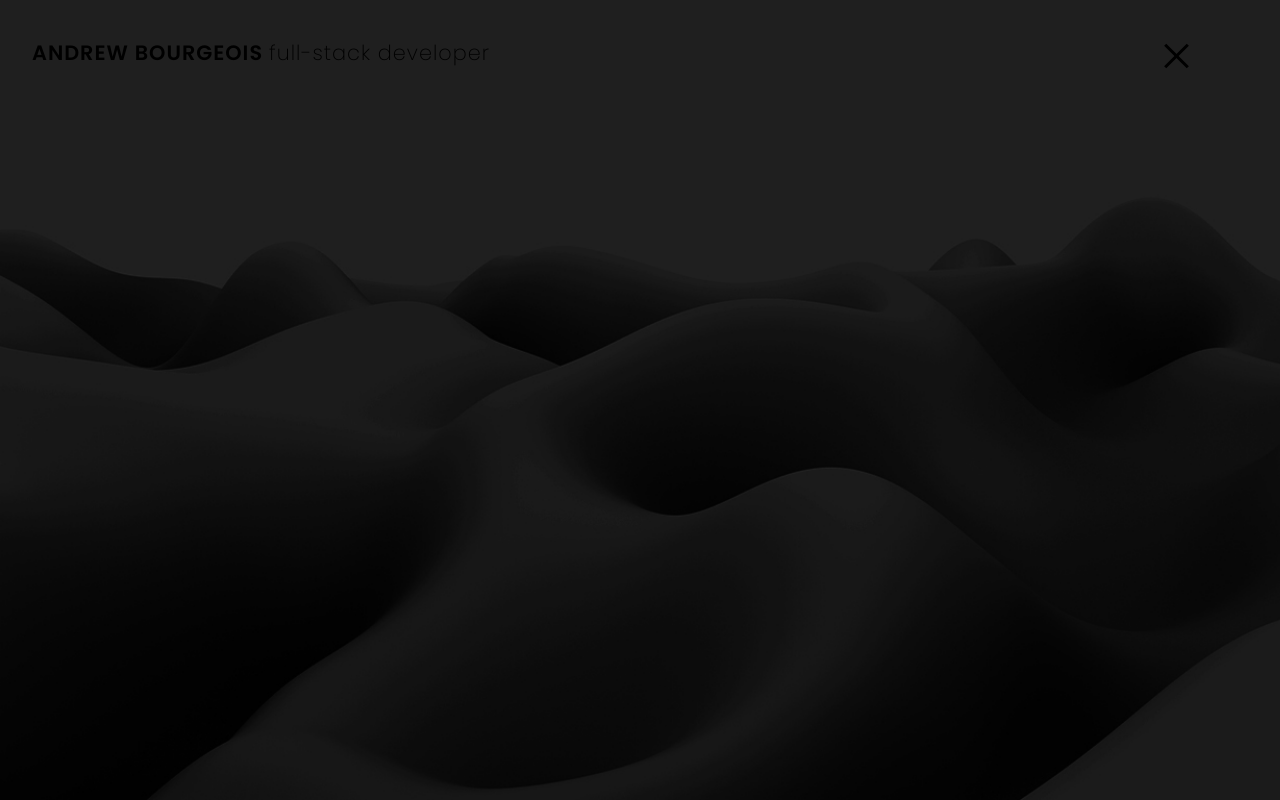
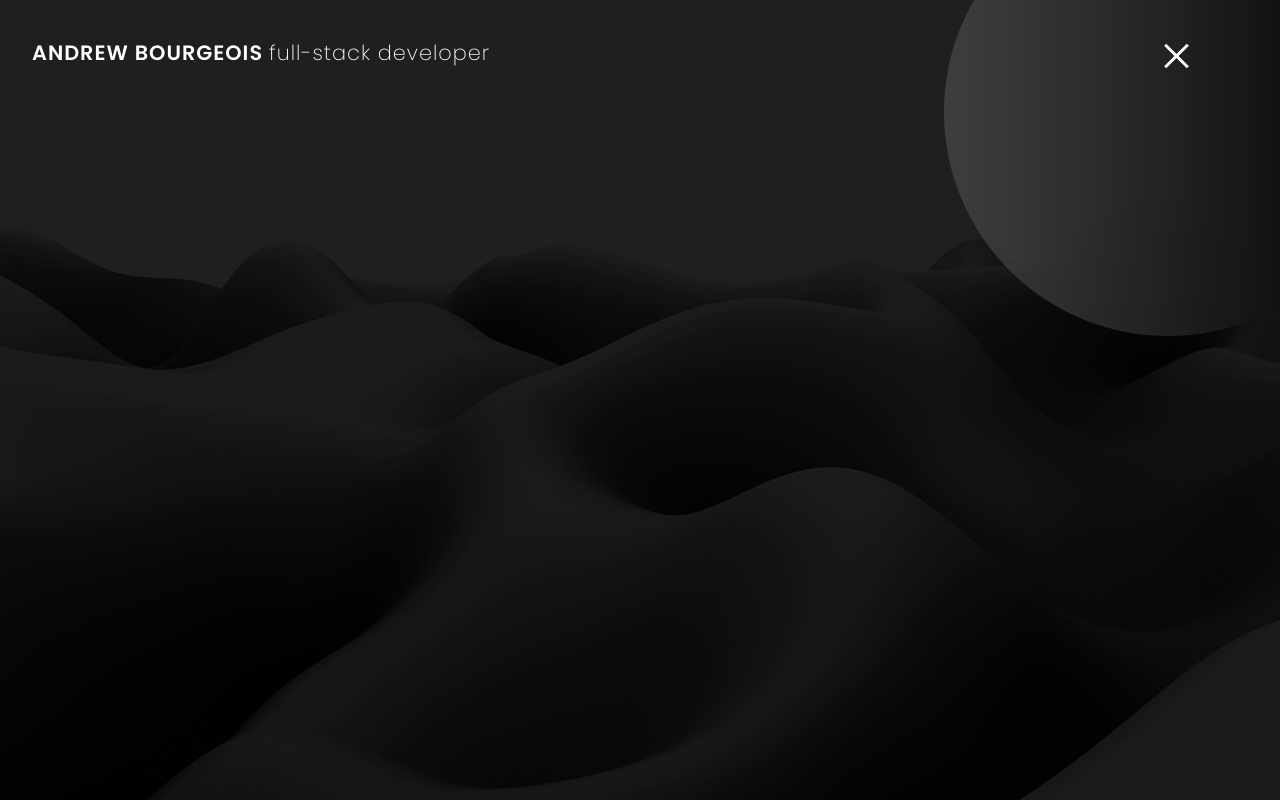
Before and after one commit to asb1512/portfolio-site-react, a React (Create React App) app: page / in a window 1280 px wide. Both pictures are taken after a click on the button 1176 px from the left and 56 px from the top of the page. Built offline with nearby package versions, Linux system fonts and the light colour scheme.

Commit message:
building out side menu

```diff
--- a/src/Navbar.js
+++ b/src/Navbar.js
@@ -1,17 +1,64 @@
 import React, { useState } from 'react';
-import Hamburger from 'hamburger-react'
+import Hamburger from 'hamburger-react';
+import { useSpring, animated } from 'react-spring';
 
 
 
-export default function Navbar() {
+export default function Navbar(props) {
 
   const [isOpen, setOpen] = useState(false)
+  const hamburgerStyle = useSpring({
+    opacity: isOpen ? 1 : 0,
+    color: isOpen ? '#fff' : '#000',
+  })
+  const circleMenuStyle = useSpring({
+    top: isOpen ? '0' : '-100',
+    right: isOpen ? '0' : '-100',
+    width: isOpen ? '35%' : '5%',
+    fill: 'url(#grad)'
+  })
 
   return (
-    <div className='navbar frosted-light-unrounded'>
-      <div className='navbar-left'>ANDREW BOURGEOIS <span>full-stack developer</span></div>
+    <>
+      <div className='navbar'>
+        <animated.div className='navbar-left' style={hamburgerStyle}>
+          ANDREW BOURGEOIS <span>full-stack developer</span>
+        </animated.div>
 
-      <Hamburger toggled={isOpen} toggle={setOpen} className="hamburger" />
-    </div>
+        <Hamburger
+          toggled={isOpen}
+          toggle={setOpen}
+          onClick={() => props.setMenu(true)}
+          className="hamburger"
+          color={isOpen ? "#fff" : "#000"}
+        />
+      </div>
+
+      <animated.svg
+        viewBox="-25 25 100 100"
+        xmlns="http://www.w3.org/2000/svg"
+        className='circle'
+        style={circleMenuStyle}
+      >
+        <defs>
+          <linearGradient
+            id="grad"
+            x1="0%"
+            y1="0%"
+            x2="100%"
+            y2="0%"
+          >
+            <stop offset="0%" stopColor='rgba(70,70,70,.8)' stopOpacity='1' />
+            <stop offset="100%" stopColor='rgba(0,0,0,1)' stopOpacity='1'/>
+          </linearGradient>
+        </defs>
+        <circle
+          cx="50"
+          cy="50"
+          r="50"
+
+        />
+      </animated.svg>
+    </>
   )
 }
```
